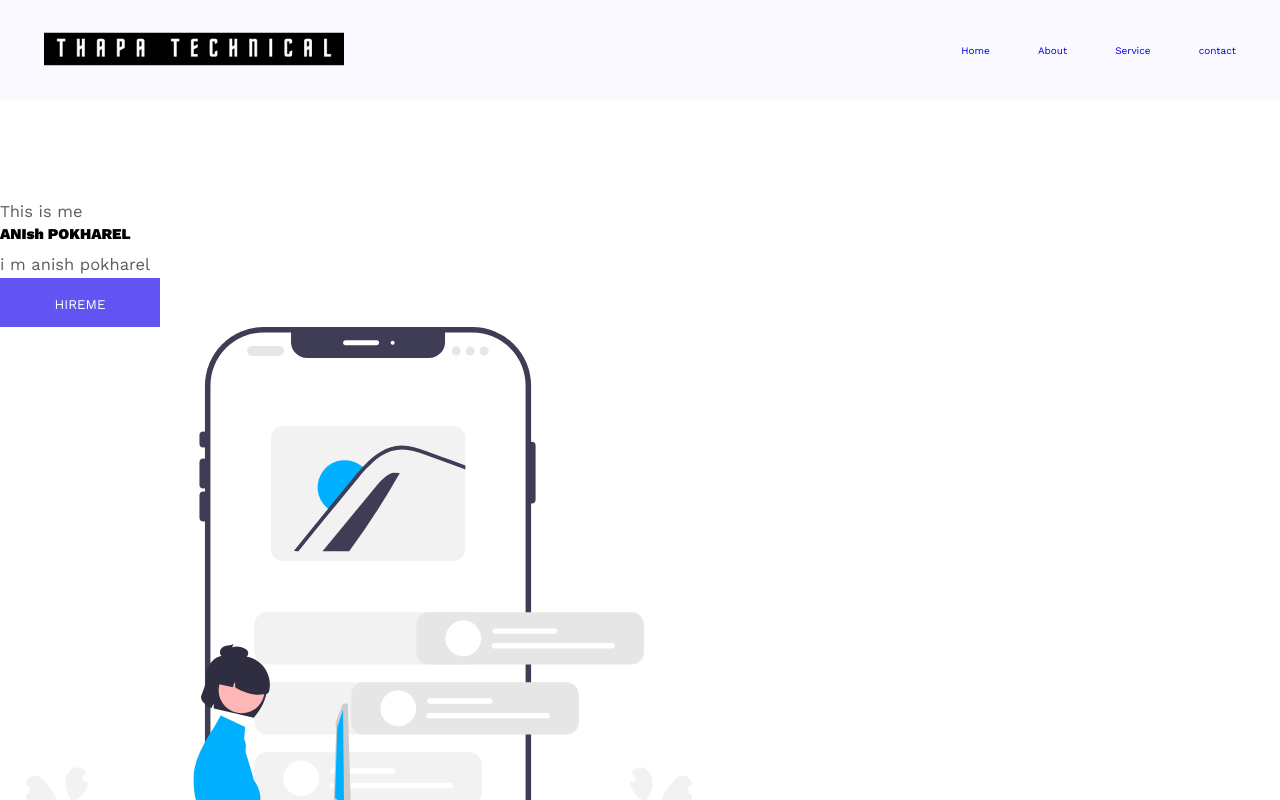
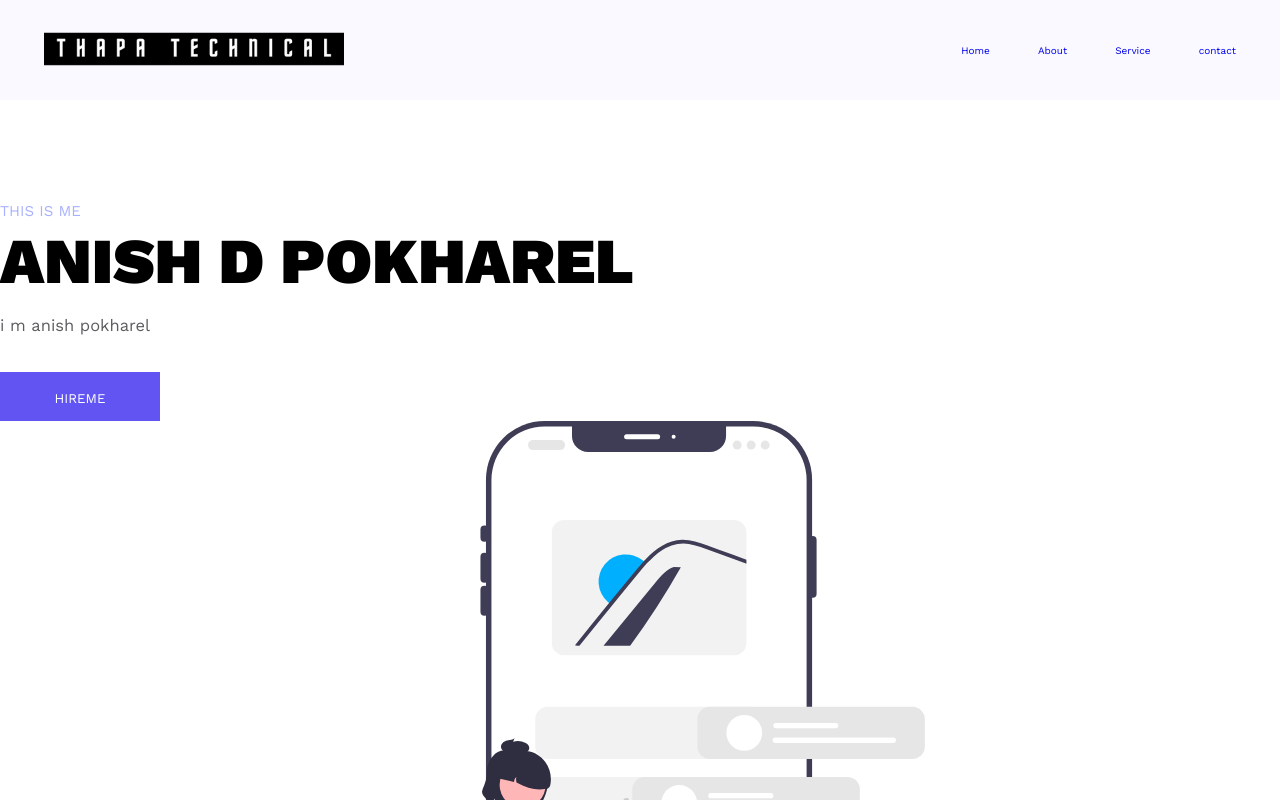
Before and after one commit to anish-pokharel/newwebsite, a React (Vite) app: page / in a window 1280 px wide. Shown: the top 800 px of the page. Built offline with nearby package versions, Linux system fonts and the light colour scheme.

Commit message:
hero section ss completed

```diff
--- a/src/components/HeroSection.jsx
+++ b/src/components/HeroSection.jsx
@@ -9,7 +9,7 @@
       <div className="container grid grid-two-column">
         <div className="section-hero-data">
           <p className="hero-top-data">This is me</p>
-          <h1 className="hero-hading">ANIsh POKHAREL</h1>
+          <h1 className="hero-heading">ANIsh d POKHAREL</h1>
           <p className="hero-para">i m anish pokharel</p>
           <Button className="btn hire-me-btn">
             <NavLink to="/contact" />
@@ -36,5 +36,39 @@
   .btn {
     max-width: 16rem;
   }
+  .hero-top-data {
+    text-transform: uppercase;
+    font-weight: 500;
+    font-size: 1.5rem;
+    color: ${({ theme }) => theme.colors.helper};
+  }
+  .hero-heading {
+    text-transform: uppercase;
+    font-size: 6.4rem;
+  }
+
+  .hero-para {
+    margin-top: 1.5rem;
+    margin-bottom: 3.4rem;
+    max-width: 60rem;
+  }
+  .section-hero-image {
+    display: flex;
+    justify-content: center;
+    align-items: center;
+  }
+
+  picture {
+    text-align: center;
+  }
+
+  .hero-img {
+    max-width: 80%;
+  }
+  @media (max-width: ${({ theme }) => theme.media.mobile}) {
+    .grid {
+      gap: 7.2rem;
+    }
+  }
 `;
 export default HeroSection;
```
